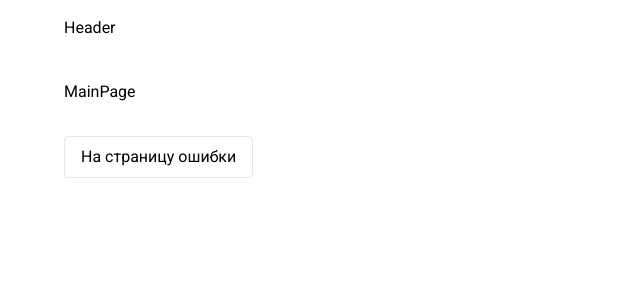
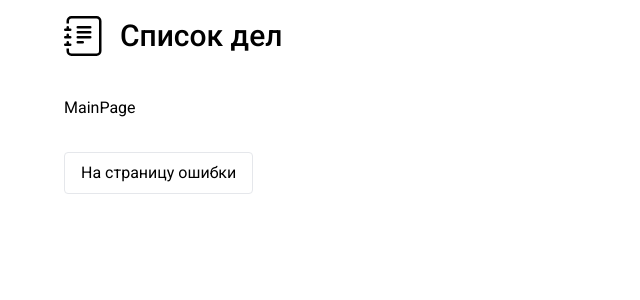
Before and after one commit to QbicR/todo-app, a React (Vite) app: page / in a window 1280 px wide. Shown: the top 300 px of the page, without its empty margins (0-640 px from the left). Built offline with nearby package versions, Linux system fonts and the light colour scheme.

Commit message:
feat: добавил размеры для хедера и контентной части

```diff
--- a/package.json
+++ b/package.json
@@ -30,6 +30,7 @@
     "postcss": "^8.4.41",
     "prettier": "^3.3.3",
     "prettier-plugin-tailwindcss": "^0.6.6",
+    "tailwind-merge": "^2.5.2",
     "tailwindcss": "^3.4.9",
     "typescript": "^5.5.3",
     "typescript-eslint": "^8.0.0",
--- a/src/app/styles/index.css
+++ b/src/app/styles/index.css
@@ -10,3 +10,8 @@
     box-sizing: border-box;
     font-family: Roboto;
 }
+
+:root{
+    --header-height: 72px;
+    --content-height: calc(100vh - var(--header-height))
+}
--- /dev/null
+++ b/src/shared/assets/icons/todo-icon.tsx
@@ -0,0 +1,18 @@
+import { FC } from "react"
+import { twMerge } from "tailwind-merge"
+
+interface IProps {
+  className?: string
+}
+
+export const TodoIcon: FC<IProps> = ({ className }) => {
+  const styles = twMerge("h-6 w-6", className)
+
+  return (
+    <svg fill="currentColor" viewBox="0 0 16 16" className={styles}>
+      <path d="M5 10.5a.5.5 0 0 1 .5-.5h2a.5.5 0 0 1 0 1h-2a.5.5 0 0 1-.5-.5m0-2a.5.5 0 0 1 .5-.5h5a.5.5 0 0 1 0 1h-5a.5.5 0 0 1-.5-.5m0-2a.5.5 0 0 1 .5-.5h5a.5.5 0 0 1 0 1h-5a.5.5 0 0 1-.5-.5m0-2a.5.5 0 0 1 .5-.5h5a.5.5 0 0 1 0 1h-5a.5.5 0 0 1-.5-.5" />
+      <path d="M3 0h10a2 2 0 0 1 2 2v12a2 2 0 0 1-2 2H3a2 2 0 0 1-2-2v-1h1v1a1 1 0 0 0 1 1h10a1 1 0 0 0 1-1V2a1 1 0 0 0-1-1H3a1 1 0 0 0-1 1v1H1V2a2 2 0 0 1 2-2" />
+      <path d="M1 5v-.5a.5.5 0 0 1 1 0V5h.5a.5.5 0 0 1 0 1h-2a.5.5 0 0 1 0-1zm0 3v-.5a.5.5 0 0 1 1 0V8h.5a.5.5 0 0 1 0 1h-2a.5.5 0 0 1 0-1zm0 3v-.5a.5.5 0 0 1 1 0v.5h.5a.5.5 0 0 1 0 1h-2a.5.5 0 0 1 0-1z" />
+    </svg>
+  )
+}
--- a/src/shared/ui/content-template/content-template.tsx
+++ b/src/shared/ui/content-template/content-template.tsx
@@ -13,7 +13,7 @@ export const ContentTemplate: FC<PropsWithChildren<IProps>> = ({
   }, [title])
 
   return (
-    <main className="relative flex min-h-[calc(100vh-56px)] w-full grow flex-col items-center px-8 py-6">
+    <main className="h-content relative flex w-full grow flex-col items-center px-8 py-6">
       <div className="w-full max-w-6xl">{children}</div>
     </main>
   )
--- a/src/widgets/header/ui/header.tsx
+++ b/src/widgets/header/ui/header.tsx
@@ -1,7 +1,12 @@
+import { TodoIcon } from "@/shared/assets/icons/todo-icon"
+
 export const Header = () => {
   return (
-    <header className="relative flex h-14 w-full grow items-center justify-center px-8">
-      <div className="w-full max-w-6xl">Header</div>
+    <header className="h-header relative flex w-full grow items-center justify-center px-8 py-4">
+      <div className="flex w-full max-w-6xl items-center gap-4">
+        <TodoIcon className="h-10 w-10" />
+        <label className="text-3xl font-medium leading-tight">Список дел</label>
+      </div>
     </header>
   )
 }
--- a/tailwind.config.js
+++ b/tailwind.config.js
@@ -8,6 +8,12 @@ export default {
       sans: "Roboto",
     },
     colors: { ...colors },
+    extend: {
+      height: {
+        header: "var(--header-height)",
+        content: "var(--content-height)",
+      },
+    },
   },
   plugins: [],
 }
```
Also changed, not shown: src/shared/assets/icons/todo-icon.svg (added), 1 other file (tests, documents, lock files or other folders).
